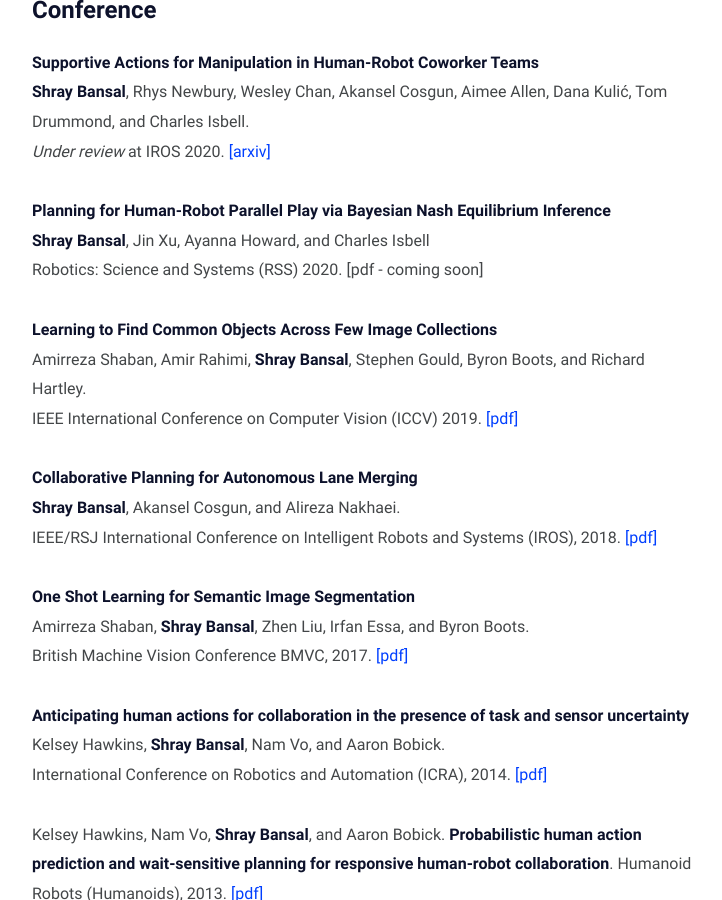
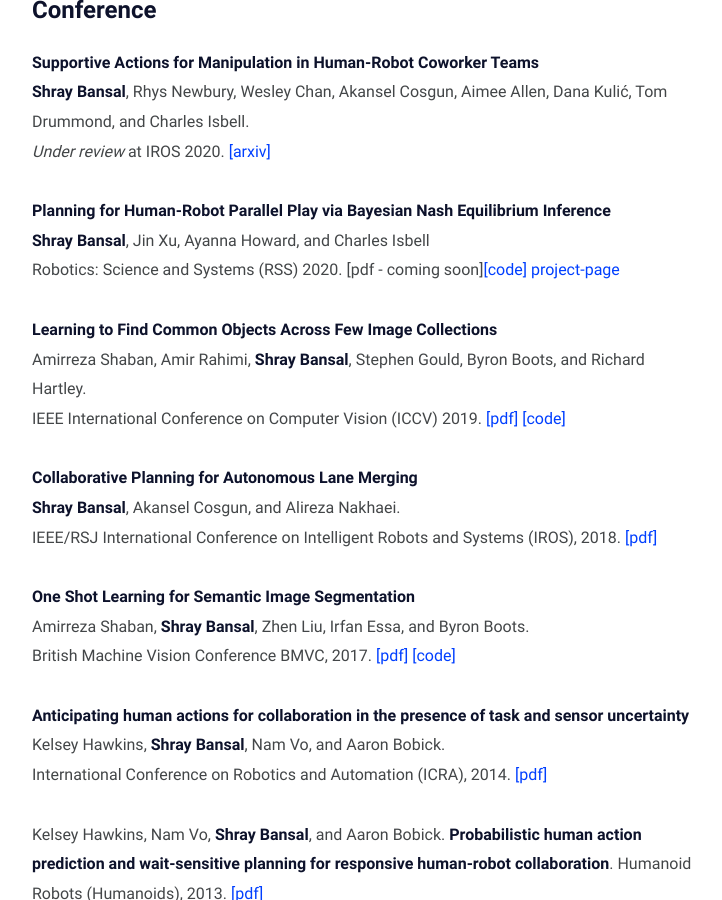
Before and after one commit to shray/shray.github.io, a Jekyll site: the page built from research.md, in a window 1280 px wide and 900 px high, scrolled down 301 px. Shown: the whole window, without its empty margins (278-1000 px from the left). Built offline with Jekyll 4.4.1, drawn with Linux system fonts in a browser that asks for light colours.

Commit message:
added more links to the research section

```diff
--- a/research.md
+++ b/research.md
@@ -11,30 +11,37 @@ Following is a list of my publications. Citations are available at [Google Schol
 # Conference
 **Supportive Actions for Manipulation in Human-Robot Coworker Teams**
 **Shray Bansal**, Rhys Newbury, Wesley Chan, Akansel Cosgun, Aimee Allen, Dana Kulić, Tom Drummond, and Charles Isbell.
-*Under review* at IROS 2020. [[arxiv]](https://arxiv.org/abs/2005.00769)
+*Under review* at IROS 2020.
+[[arxiv]](https://arxiv.org/abs/2005.00769)
 
 **Planning for Human-Robot Parallel Play via Bayesian Nash Equilibrium Inference**
 **Shray Bansal**, Jin Xu, Ayanna Howard, and Charles Isbell
-Robotics: Science and Systems (RSS) 2020. [pdf - coming soon]
+Robotics: Science and Systems (RSS) 2020.
+[pdf - coming soon][[code]](https://github.com/shray/bayes-nash) [project-page]()
 
 **Learning to Find Common Objects Across Few Image Collections**
 Amirreza Shaban, Amir Rahimi, **Shray Bansal**, Stephen Gould, Byron Boots, and Richard Hartley.
-IEEE International Conference on Computer Vision (ICCV) 2019. [[pdf]](https://arxiv.org/pdf/1904.12936.pdf)
+IEEE International Conference on Computer Vision (ICCV) 2019.
+[[pdf]](https://arxiv.org/pdf/1904.12936.pdf) [[code]](https://github.com/haamoon/finding_common_object)
 
 **Collaborative Planning for Autonomous Lane Merging**
 **Shray Bansal**, Akansel Cosgun, and Alireza Nakhaei.
-IEEE/RSJ International Conference on Intelligent Robots and Systems (IROS), 2018. [[pdf]](https://arxiv.org/pdf/1808.02550.pdf)
+IEEE/RSJ International Conference on Intelligent Robots and Systems (IROS), 2018.
+[[pdf]](https://arxiv.org/pdf/1808.02550.pdf)
 
 
 **One Shot Learning for Semantic Image Segmentation**
 Amirreza Shaban, **Shray Bansal**, Zhen Liu, Irfan Essa, and Byron Boots.
-British Machine Vision Conference BMVC, 2017. [[pdf]](https://arxiv.org/pdf/1709.03410)
+British Machine Vision Conference BMVC, 2017.
+[[pdf]](https://arxiv.org/pdf/1709.03410) [[code]](https://github.com/lzzcd001/OSLSM)
 
 **Anticipating human actions for collaboration in the presence of task and sensor uncertainty**
 Kelsey Hawkins, **Shray Bansal**, Nam Vo, and Aaron Bobick.
-International Conference on Robotics and Automation (ICRA), 2014. [[pdf]](http://www.prism.gatech.edu/~sbansal34/media/pdf/icra2014.pdf)
+International Conference on Robotics and Automation (ICRA), 2014.
+[[pdf]](http://www.prism.gatech.edu/~sbansal34/media/pdf/icra2014.pdf)
 
-Kelsey Hawkins, Nam Vo, **Shray Bansal**, and Aaron Bobick. **Probabilistic human action prediction and wait-sensitive planning for responsive human-robot collaboration**. Humanoid Robots (Humanoids), 2013. [[pdf]](http://www.prism.gatech.edu/~sbansal34/media/pdf/humanoids13.pdf)
+Kelsey Hawkins, Nam Vo, **Shray Bansal**, and Aaron Bobick. **Probabilistic human action prediction and wait-sensitive planning for responsive human-robot collaboration**. Humanoid Robots (Humanoids), 2013.
+[[pdf]](http://www.prism.gatech.edu/~sbansal34/media/pdf/humanoids13.pdf)
 
 
 # Refereed Workshop
```
